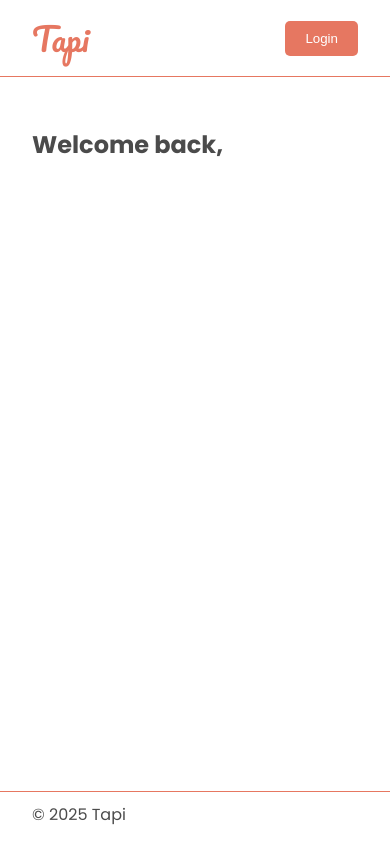
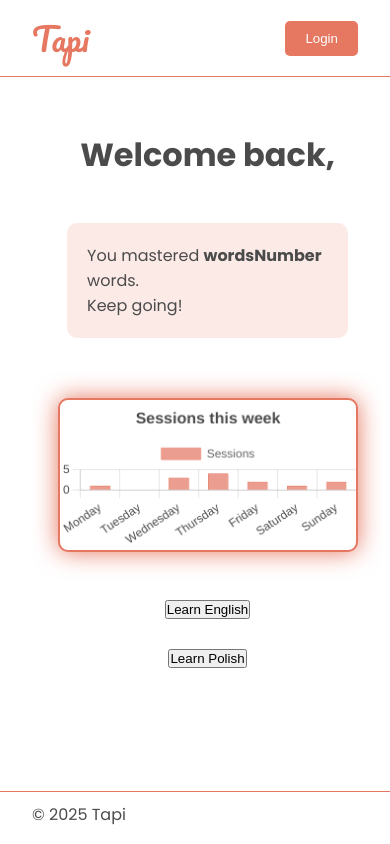
Before and after one commit to tareqitos/tapi, a Next.js app: page /dashboard in a window 390 px wide. Before the commit this address had no page. Built offline with nearby package versions, Linux system fonts and the light colour scheme.

Commit message:
Mobile responsive layout.

```diff
--- a/package.json
+++ b/package.json
@@ -9,8 +9,10 @@
     "lint": "next lint"
   },
   "dependencies": {
+    "chart.js": "^4.4.8",
     "next": "15.1.7",
     "react": "^19.0.0",
+    "react-chartjs-2": "^5.3.0",
     "react-dom": "^19.0.0",
     "sass": "^1.85.0"
   },
--- a/src/app/dashboard/page.jsx
+++ b/src/app/dashboard/page.jsx
@@ -1,32 +1,39 @@
-'use client'
+"use client";
 
-import "@/styles/dashboard.scss"
+import "@/styles/dashboard.scss";
 import { useEffect, useState } from "react";
 import { useRouter } from "next/navigation";
+import WordsMastered from "@/components/WordsMastered";
+import SessionsChart from "@/components/SessionsChart";
 
+export default function Dashboard() {
+	const [userName, setUserName] = useState("");
+	const router = useRouter();
 
-export default function Dashboard(){
-  const [userName, setUserName] = useState("");
-  const router = useRouter()
+	// useEffect(()=>{
+	//     const token=localStorage.getItem("token");
 
-useEffect(()=>{
-    const token=localStorage.getItem("token");
+	// // if there is no token in localstorage, then push user to login page - check this endpoint!!
+	//     if(!token){
+	//         router.push('/login');
+	//         return
+	//     }
 
+	//     const storedUserName=localStorage.getItem("userName")
+	//     setUserName(storedUserName)
+	// }, [router])
 
-// if there is no token in localstorage, then push user to login page - check this endpoint!!
-    if(!token){
-        router.push('/login');
-        return
-    }
-
-    const storedUserName=localStorage.getItem("userName")
-    setUserName(storedUserName)
-}, [router])
-
-
-    return(
-        <>
-       <h2>Welcome back, {userName} </h2>
-        </>
-    )
+	return (
+		<div className="dashboard-container">
+			<h2 className="greeting">Welcome back, {userName} </h2>
+			<div className="dashboardColumn1-container">
+				<WordsMastered />
+				<SessionsChart />
+			</div>
+			<div className="dashboardColumn2-container">
+				<button>Learn English</button>
+				<button>Learn Polish</button>
+			</div>
+		</div>
+	);
 }
--- /dev/null
+++ b/src/components/SessionsChart.jsx
@@ -0,0 +1,88 @@
+"use client";
+import { useEffect } from "react";
+import { Bar } from "react-chartjs-2";
+import {
+	Chart,
+	Colors,
+	BarController,
+	CategoryScale,
+	LinearScale,
+	BarElement,
+	Legend,
+	Ticks,
+	Title,
+} from "chart.js";
+
+Chart.register(
+	Colors,
+	BarController,
+	BarElement,
+	CategoryScale,
+	LinearScale,
+	Legend,
+	Title
+);
+
+export default function SessionsChart() {
+	const data = {
+		labels: [
+			"Monday",
+			"Tuesday",
+			"Wednesday",
+			"Thursday",
+			"Friday",
+			"Saturday",
+			"Sunday",
+		],
+		datasets: [
+			{
+				label: "Sessions",
+				barThickness: 20,
+				data: [1, 0, 3, 4, 2, 1, 2],
+				backgroundColor: "#eb9e8f",
+				borderWidth: 0.5,
+				borderColor: "#e67761",
+			},
+		],
+	};
+
+	const options = {
+		responsive: true,
+		maintainAspectRatio: false,
+		plugins: {
+			legend: {
+				position: "top",
+			},
+			title: {
+				display: true,
+				text: "Sessions this week",
+				color: "#4B4B4B",
+				font: {
+					size: "16",
+				},
+			},
+		},
+		scales: {
+			y: {
+				beginAtZero: true,
+				ticks: {
+					color: "#4B4B4B",
+					callback: function (value) {
+						return Number(value).toFixed(0);
+					},
+				},
+			},
+			x: {
+				ticks: {
+					color: "#4B4B4B",
+				},
+			},
+		},
+	};
+
+	return (
+		<div className="chart-container">
+			<Bar data={data} options={options} />
+		</div>
+	);
+}
--- a/src/components/WordsMastered.jsx
+++ b/src/components/WordsMastered.jsx
@@ -1,13 +1,12 @@
-"use client"
+"use client";
 
-export default function WordsMastered(){
-const masteredWords
-
-
-    return(
-        <>
-        <p>You mastered {wordsNumber} words. <br />
-        Keep going!</p>
-        </>
-    )
+export default function WordsMastered() {
+	return (
+		<div className="masteredWords">
+			<p>
+				You mastered <strong>wordsNumber</strong> words. <br />
+				Keep going!
+			</p>
+		</div>
+	);
 }
--- a/src/styles/dashboard.scss
+++ b/src/styles/dashboard.scss
@@ -0,0 +1,62 @@
+@use 'variables' as *;
+@use 'mixins' as *;
+@use 'keyframes' as *;
+
+.dashboard-container {
+	display: flex;
+	flex-direction: row;
+	flex-wrap: wrap;
+	gap: 40px;
+	width: 90vw;
+	height: 65vh;
+	justify-content: space-between;
+    overflow-y: scroll;
+
+}
+
+.dashboard-container::-webkit-scrollbar {
+    display: none;
+}
+
+.dashboardColumn1-container,
+.dashboardColumn2-container {
+	display: flex;
+	flex-direction: column;
+	flex: 1 1;
+	gap: 30px;
+    align-items: center;
+}
+
+.chart-container {
+	height: auto;
+	width: 500px;
+	margin: 0 auto;
+	canvas {
+		background-color: #fff;
+		border-radius: 10px;
+		box-shadow: 0 0 25px #e67761;
+		border: 2px solid #e67761;
+	}
+	@media (max-width: 600px) {
+		width: 300px;
+	}
+}
+
+.greeting {
+    display: flex;
+	font-size: 2rem;
+    width: 100%;
+    justify-content: center;
+    align-items: center;
+}
+
+.masteredWords {
+    width: 80%;
+	height: auto;
+	padding: 20px;
+	background-color: #fbeae6;
+	border-radius: 10px;
+	margin-bottom: 30px;
+	display: flex;
+	justify-content: center;
+}
```
Also changed, not shown: 1 other file (tests, documents, lock files or other folders).
